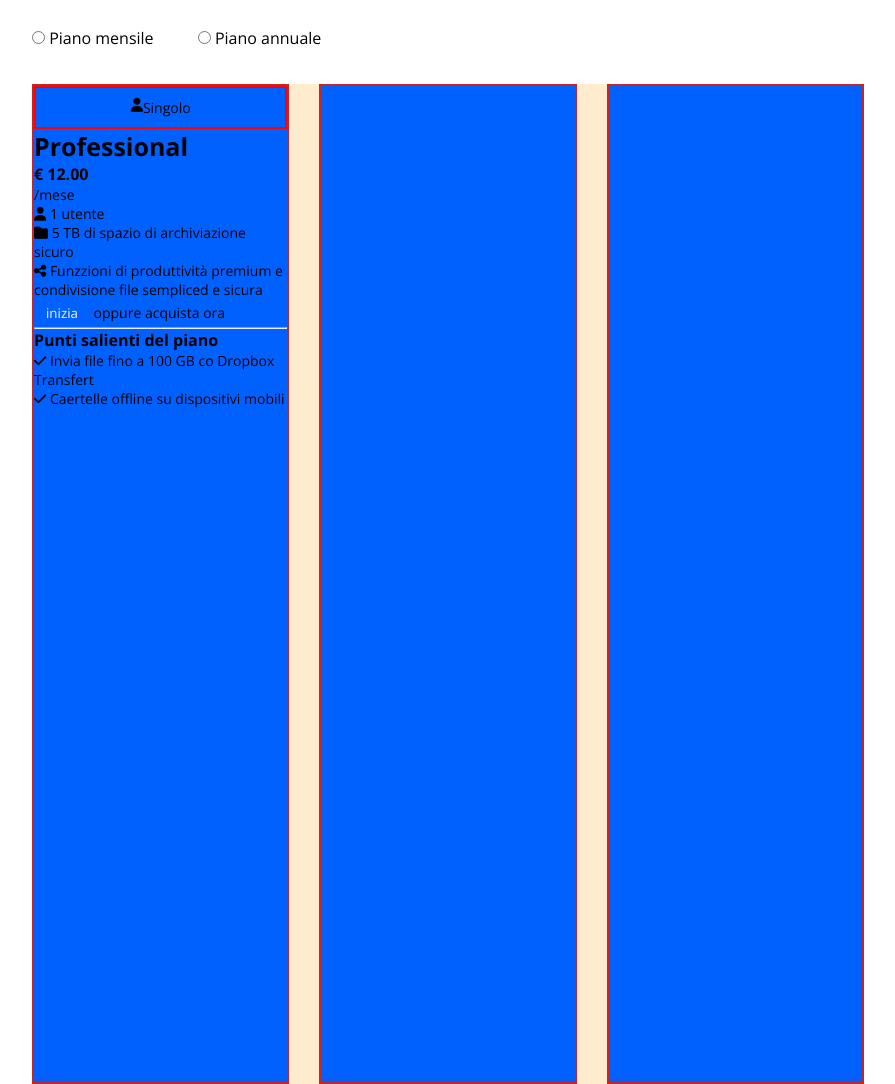
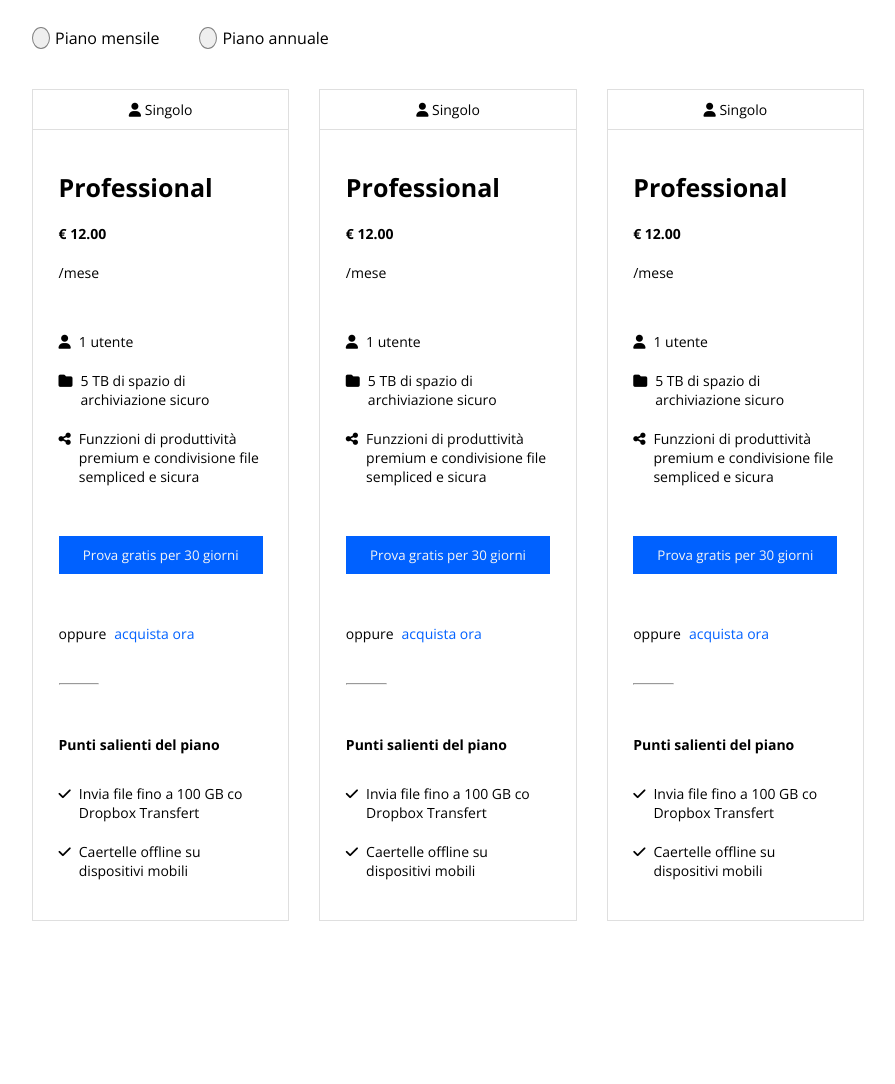
Before and after one commit to EnxhiHoxhaj/htmlcss-dropbox, a plain HTML site: page index.html in a window 1280 px wide. Shown: the part 860-1944 px from the top of the page, without its empty margins (192-1087 px from the left). After the commit the page ends 1831 px from the top, so only its background shows below. Drawn offline with nearby package versions, Linux system fonts and the light colour scheme.

Commit message:
Conclusione layout e style "piani business

```diff
--- a/index.html
+++ b/index.html
@@ -92,14 +92,18 @@
                 <!--Intestazione-->
 
                 <h2>Trova il piano business che fa per te</h2>
-                <span class="mensile-annuale">
-                    <input type="radio" value="mensile">
-                    <label for="mensile">Piano mensile</label>
-                </span>
-                <span class="mensile-annuale">
-                    <input type="radio" value="annuale">
-                    <label for="annuale">Piano annuale</label>
-                </span>
+                <div id="durata">
+                    <div class="mensile-annuale">
+                        <button class="scelta"></button>
+                        <div for="mensile">Piano mensile</div>
+                    </div>
+
+
+                    <div class="mensile-annuale">
+                        <button class="scelta"></button>
+                        <div>Piano annuale</div>
+                    </div>
+                </div>
 
                 <!--presentazione dei tre piani di business-->
 
@@ -107,50 +111,163 @@
 
                     <!--Primo piano-->
 
-                    <div class="tre-alternative">
+                    <div class="alternative">
                         <div class="user">
                             <i class="fa-solid fa-user"></i>
-                            <label>Singolo</label>
+                            <span>Singolo</span>
                         </div>
+
+                        <div class="caratteristiche-piano">
+
                             <div class="nome-piano">
                                 <h3>Professional</h3>
                                 <h4>€ 12.00</h4>
                                 <span>/mese</span>
                             </div>
-                        <div class="caratteristiche-piano">
+                            <div class="icone">
                                 <i class="fa-solid fa-user"></i>
                                 <span>1 utente</span>
                             </div>
-                        <div class="caratteristiche-piano">
+                            <div class="icone">
                                 <i class="fa-solid fa-folder"></i>
                                 <span>5 TB di spazio di archiviazione sicuro</span>
                             </div>
-                        <div class="caratteristiche-piano">
+                            <div class="icone">
                                 <i class="fa-solid fa-share-nodes"></i>
                                 <span>Funzzioni di produttività premium e condivisione file sempliced e sicura</span>
                             </div>
-                        <button class="bottone">inizia</button>
+
+
+                            <button class="bottone prova-gratis">Prova gratis per 30 giorni</button>
+                            <div class="icone">
                                 <span>oppure</span>
                                 <a href="#" class="link">acquista ora</a>
+                            </div>
+
                             <hr>
-                        <h4>Punti salienti del piano</h4>
-                        <div>
+
+                            <h4 class="punti-salienti">Punti salienti del piano</h4>
+
+                            <div class="icone">
                                 <i class="fa-solid fa-check"></i>
                                 <span>Invia file fino a 100 GB co Dropbox Transfert</span>
                             </div>
-                        <div>
+
+                            <div class="icone">
                                 <i class="fa-solid fa-check"></i>
                                 <span>Caertelle offline su dispositivi mobili</span>
                             </div>
+
+                        </div>
+
                     </div>
 
                     <!--Secondo piano-->
 
-                    <div class="tre-alternative"></div>
+                    <div class="alternative">
+
+                        <div class="user">
+                            <i class="fa-solid fa-user"></i>
+                            <span>Singolo</span>
+                        </div>
+
+                        <div class="caratteristiche-piano">
+
+                            <div class="nome-piano">
+                                <h3>Professional</h3>
+                                <h4>€ 12.00</h4>
+                                <span>/mese</span>
+                            </div>
+                            <div class="icone">
+                                <i class="fa-solid fa-user"></i>
+                                <span>1 utente</span>
+                            </div>
+                            <div class="icone">
+                                <i class="fa-solid fa-folder"></i>
+                                <span>5 TB di spazio di archiviazione sicuro</span>
+                            </div>
+                            <div class="icone">
+                                <i class="fa-solid fa-share-nodes"></i>
+                                <span>Funzzioni di produttività premium e condivisione file sempliced e sicura</span>
+                            </div>
+
+
+                            <button class="bottone prova-gratis">Prova gratis per 30 giorni</button>
+                            <div class="icone">
+                                <span>oppure</span>
+                                <a href="#" class="link">acquista ora</a>
+                            </div>
+
+                            <hr>
+
+                            <h4 class="punti-salienti">Punti salienti del piano</h4>
+
+                            <div class="icone">
+                                <i class="fa-solid fa-check"></i>
+                                <span>Invia file fino a 100 GB co Dropbox Transfert</span>
+                            </div>
+
+                            <div class="icone">
+                                <i class="fa-solid fa-check"></i>
+                                <span>Caertelle offline su dispositivi mobili</span>
+                            </div>
+
+                        </div>
+
+                    </div>
 
                     <!--Terzo piano-->
 
-                    <div class="tre-alternative"></div>
+                    <div class="alternative">
+
+                        <div class="user">
+                            <i class="fa-solid fa-user"></i>
+                            <span>Singolo</span>
+                        </div>
+
+                        <div class="caratteristiche-piano">
+
+                            <div class="nome-piano">
+                                <h3>Professional</h3>
+                                <h4>€ 12.00</h4>
+                                <span>/mese</span>
+                            </div>
+                            <div class="icone">
+                                <i class="fa-solid fa-user"></i>
+                                <span>1 utente</span>
+                            </div>
+                            <div class="icone">
+                                <i class="fa-solid fa-folder"></i>
+                                <span>5 TB di spazio di archiviazione sicuro</span>
+                            </div>
+                            <div class="icone">
+                                <i class="fa-solid fa-share-nodes"></i>
+                                <span>Funzzioni di produttività premium e condivisione file sempliced e sicura</span>
+                            </div>
+
+
+                            <button class="bottone prova-gratis">Prova gratis per 30 giorni</button>
+                            <div class="icone">
+                                <span>oppure</span>
+                                <a href="#" class="link">acquista ora</a>
+                            </div>
+
+                            <hr>
+
+                            <h4 class="punti-salienti">Punti salienti del piano</h4>
+
+                            <div class="icone">
+                                <i class="fa-solid fa-check"></i>
+                                <span>Invia file fino a 100 GB co Dropbox Transfert</span>
+                            </div>
+
+                            <div class="icone">
+                                <i class="fa-solid fa-check"></i>
+                                <span>Caertelle offline su dispositivi mobili</span>
+                            </div>
+
+                        </div>
+                    </div>
                 </div>
             </div>
 
--- a/style.css
+++ b/style.css
@@ -147,50 +147,106 @@
     margin-bottom: 40px;
 }
 
-.piano-business h2 {
-    font-size: 35px;
-}
-
 .piano-business input, .piano-business h2 {
     margin-bottom: 40px;
 }
+.scelta {
+    border: solid gray 1px;
+    padding: 8px;
+    border-radius: 50%;
+    transition: all 1s infinite;
+    margin-right: 5px;
+}
+
+.scelta:hover {
+    cursor: pointer;
+    border:solid #0061ff 5px;
+    padding: 5px;
+
+}
 
 .mensile-annuale {
+    display: flex;
     margin-right: 40px;
+    margin-bottom: 40px;
 }
 
+#durata  {
+    display: flex;
+    flex-wrap: wrap;
+}
 /*CONTENUTO DEI PIANI BUSINESS*/
 
 #opzioni-piani {
     width: 100%;
     display: flex;
+    justify-content: space-between;
+
     /*DEBUG*/
-    height: 1000px;
-    background-color: blanchedalmond;
-    justify-content: space-between;
+    margin-bottom: 50px;
 }
 
-#opzioni-piani .tre-alternative {
+#opzioni-piani .alternative {
     width: calc(100% / 3 - 20px);
-    border: solid rgb(197, 37, 37) 2px;
-    /*DEBUG*/
-    background-color: #0061ff;
+    border: solid rgb(223, 223, 223) 1px;
 }
 
 .user {
-    display: flex;
     justify-content: center;
     padding: 10px;
-    border: solid red 2px;
+    border-bottom: solid rgb(223, 223, 223) 1px;
+    text-align: center;
 }
 
-.tre-alternative {
+.alternative {
     font-size: 14px;
 }
-.tre-alternative h4 {
-    font-size: 16px;
+
+.nome-piano {
+    margin-bottom: 50px;
 }
 
 .nome-piano h3 {
     font-size: 25px;
+    margin-bottom: ;
 }
+
+.nome-piano h3, .nome-piano h4 {
+    margin-bottom: 20px ;
+}
+
+.bottone.prova-gratis {
+    display: block;
+}
+
+.caratteristiche-piano {
+    width: 80%;
+    margin: 40px auto;
+}
+
+
+hr {
+    width: 20%;
+    margin: 40px 0 50px 0;
+ }
+.bottone.prova-gratis {
+    width: 100%;
+    text-align: center;
+    padding: 10px 0;
+    margin: 50px 0;
+}
+
+.icone {
+    display: flex;
+    align-items: baseline;
+    gap: 8px;
+    margin-bottom: 20px;
+}
+
+.fa-chec, .link {
+    color: #0061ff;
+}
+
+.punti-salienti {
+    margin-bottom: 30px;
+}
```
Lines whose indentation alone changed are shown as unchanged.
